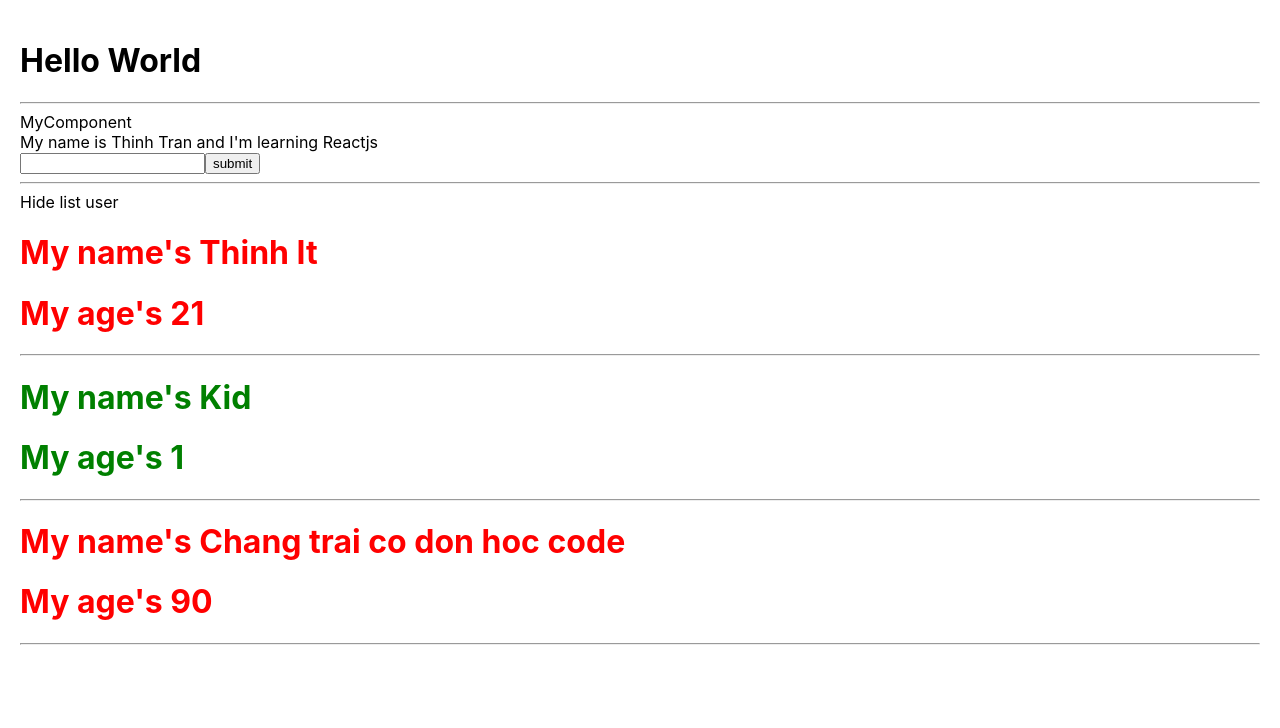
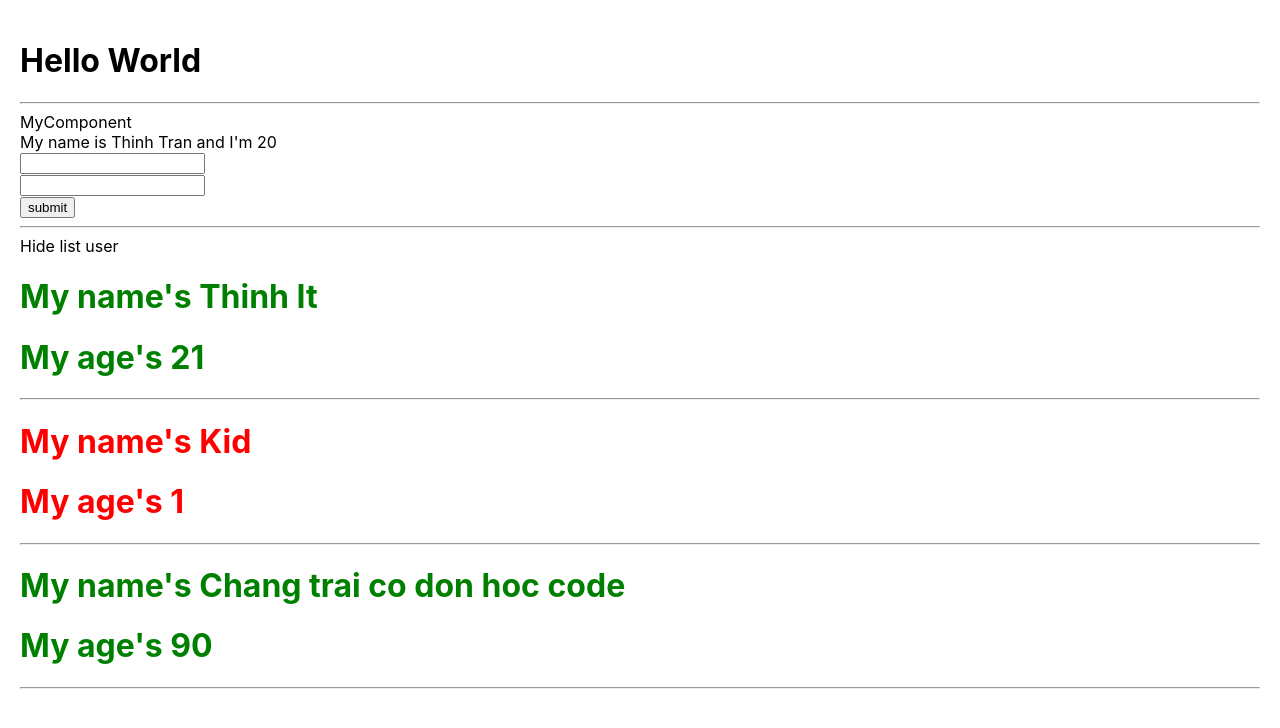
Before and after one commit to Thinhtran42/learning-reactjs, a React (Create React App) app: page / in a window 1280 px wide. Shown: the top 728 px of the page. Built offline with nearby package versions, Linux system fonts and the light colour scheme.

Commit message:
truyen props nhu function

```diff
--- /dev/null
+++ b/src/components/AddUserInfo.js
@@ -0,0 +1,51 @@
+import React, { Component } from "react";
+
+export class AddUserInfo extends Component {
+  state = {
+    name: "Thinh Tran",
+    learning: "Reactjs",
+    age: 20,
+  };
+
+  handleOnChangeName = (event) => {
+    this.setState({
+      name: event.target.value,
+    });
+  };
+  handleOnChangeAge = (event) => {
+    this.setState({
+      age: event.target.value,
+    });
+  };
+
+  handleOnSubmit = (event) => {
+    event.preventDefault();
+    const id = Math.floor(Math.random() * 100 + 1);
+    this.props.handleAddUserInfo({
+      id: id + "-random",
+      name: this.state.name,
+      age: this.state.age,
+    });
+  };
+
+  render() {
+    return (
+      <>
+        <div>MyComponent</div>
+        <div>
+          My name is {this.state.name} and I'm {this.state.age}
+        </div>
+        <form onSubmit={this.handleOnSubmit}>
+          <input type='text' onChange={this.handleOnChangeName} />
+
+          <br />
+          <input type='text' onChange={this.handleOnChangeAge} />
+          <br />
+          <button>submit</button>
+        </form>
+      </>
+    );
+  }
+}
+
+export default AddUserInfo;
--- a/src/components/MyInfor.js
+++ b/src/components/DisplayUserInfo.js
@@ -1,6 +1,6 @@
 import React, { Component } from "react";
 
-class MyInfor extends Component {
+class DisplayUserInfo extends Component {
   state = {
     isShowListUser: true,
   };
@@ -9,7 +9,6 @@ class MyInfor extends Component {
   };
   render() {
     const { listUsers } = this.props;
-    console.log(listUsers);
     return (
       <>
         <div
@@ -25,7 +24,7 @@ class MyInfor extends Component {
           <div>
             {listUsers.map((user) => {
               return (
-                <div key={user.id} className={+user.age > 18 ? "red" : "green"}>
+                <div key={user.id} className={+user.age < 18 ? "red" : "green"}>
                   <h1>My name's {user.name} </h1>
                   <h1>My age's {user.age}</h1>
                   <hr />
@@ -39,4 +38,4 @@ class MyInfor extends Component {
   }
 }
 
-export default MyInfor;
+export default DisplayUserInfo;
--- a/src/components/MyComponent.js
+++ b/src/components/MyComponent.js
@@ -1,10 +1,10 @@
 import React, { Component } from "react";
-import MyInfor from "./MyInfor";
-import UserInfo from "./UserInfo";
+import DisplayUserInfo from "./DisplayUserInfo";
+import AddUserInfo from "./AddUserInfo";
 
-export class MyComponent extends Component {
-  render() {
-    const listUsers = [
+class MyComponent extends Component {
+  state = {
+    listUsers: [
       {
         id: 1,
         name: "Thinh It",
@@ -20,12 +20,20 @@ export class MyComponent extends Component {
         name: "Chang trai co don hoc code",
         age: 90,
       },
-    ];
+    ],
+  };
+  handleAddUserInfo = (userObj) => {
+    console.log("check data >>>", userObj);
+    this.setState({
+      listUsers: [userObj, ...this.state.listUsers],
+    });
+  };
+  render() {
     return (
       <>
-        <UserInfo />
-        <hr></hr>
-        <MyInfor listUsers={listUsers} />
+        <AddUserInfo handleAddUserInfo={this.handleAddUserInfo} />
+        <hr />
+        <DisplayUserInfo listUsers={this.state.listUsers} />
       </>
     );
   }
--- a/src/components/UserInfo.js
+++ /dev/null
@@ -1,38 +0,0 @@
-import React, { Component } from "react";
-
-export class UserInfo extends Component {
-  state = {
-    name: "Thinh Tran",
-    learning: "Reactjs",
-    age: 20,
-  };
-
-  handleOnChange = (event) => {
-    this.setState({
-      name: event.target.value,
-      age: event.target.value,
-    });
-  };
-
-  handleOnSubmit = (event) => {
-    event.preventDefault();
-    console.log(this.state);
-  };
-
-  render() {
-    return (
-      <>
-        <div>MyComponent</div>
-        <div>
-          My name is {this.state.name} and I'm learning {this.state.learning}
-        </div>
-        <form onSubmit={this.handleOnSubmit}>
-          <input type='text' onChange={this.handleOnChange} />
-          <button>submit</button>
-        </form>
-      </>
-    );
-  }
-}
-
-export default UserInfo;
```
